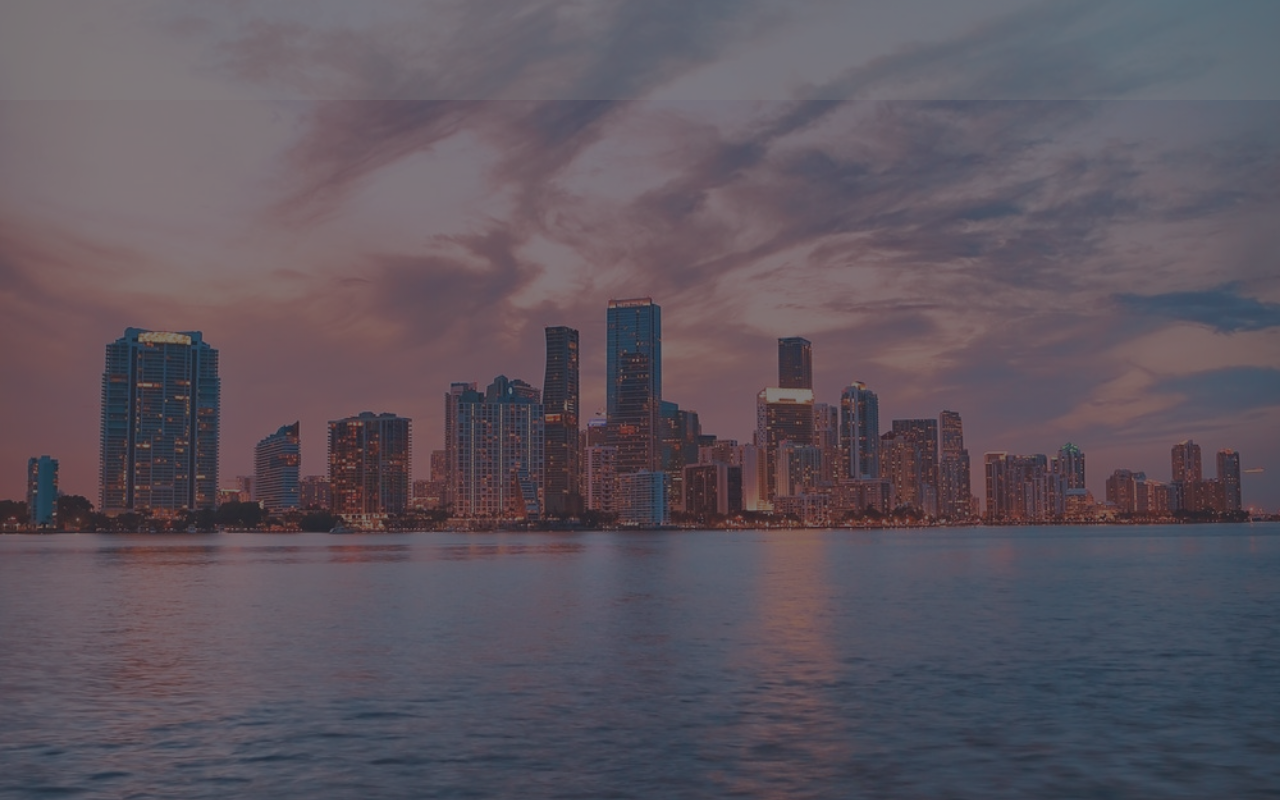
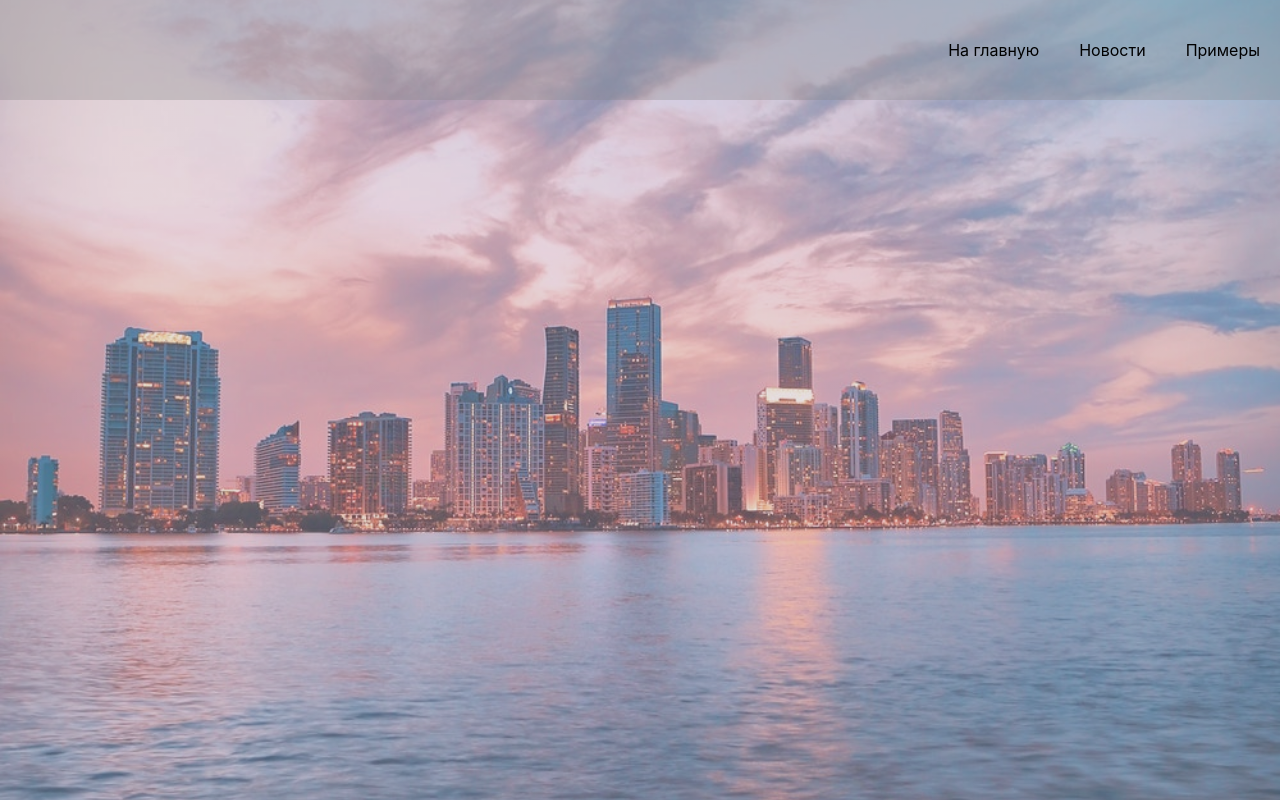
Before and after one commit to Tonneltromb/react-project-template, a React (Create React App) app: page / in a window 1280 px wide. Built offline with nearby package versions, Linux system fonts and the light colour scheme.

Commit message:
реализовал компонент выпадающего списка с анимацией каждого элемента

```diff
--- a/package.json
+++ b/package.json
@@ -7,7 +7,8 @@
     "react": "^16.8.6",
     "react-dom": "^16.8.6",
     "react-scripts": "2.1.8",
-    "react-transition-group": "^2.9.0"
+    "react-transition-group": "^2.9.0",
+    "reset-css": "^4.0.1"
   },
   "scripts": {
     "start": "react-scripts start",
--- a/src/App.css
+++ b/src/App.css
@@ -1,6 +1,6 @@
 .App {
   background:
-          linear-gradient(rgba(0,0,0,0.5) 100%, transparent),
+          linear-gradient(rgba(255,255,255,0.2) 100%, transparent),
           url("./images/background-image-1.jpeg") center / cover no-repeat border-box,
           grey;
   /*background-image: url('./images/background-image-1.jpeg');*/
@@ -16,17 +16,17 @@
 }
 
 /*скрываем скроллбар с сохранением скроллинга*/
-/*.App::-webkit-scrollbar {*/
-/*  display: none;*/
+.App::-webkit-scrollbar {
+  display: none;
+}
+
+/*.App__background {*/
+/*  background: url("images/background-image.jpg") center no-repeat;*/
+/*  background-size: cover;*/
+/*  position: fixed;*/
+/*  top: 0;*/
+/*  left: 0;*/
+/*  width: 100%;*/
+/*  height: 100%;*/
+/*  z-index: -1;*/
 /*}*/
-
-.App__background {
-  background: url("images/background-image.jpg") center no-repeat;
-  background-size: cover;
-  position: fixed;
-  top: 0;
-  left: 0;
-  width: 100%;
-  height: 100%;
-  z-index: -1;
-}
--- a/src/components/Header/Header.css
+++ b/src/components/Header/Header.css
@@ -17,20 +17,19 @@
 
 
 .show-nav-menu-button {
-    animation: showMenu 0.5s ease-out forwards;
+    animation: showMenu 0.1s ease-out forwards;
 }
 
 .hide-nav-menu-button {
-    animation: hideMenu 0.5s ease-out forwards;
+    animation: hideMenu 0.1s ease-out forwards;
 }
 
-
 .show-expand-menu-button {
-    animation: showMenu 0.5s ease-out forwards;
+    animation: showMenu 0.1s ease-out forwards;
 }
 
 .hide-expand-menu-button {
-    animation: hideMenu 0.5s ease-out forwards;
+    animation: hideMenu 0.1s ease-out forwards;
 }
 
 .Header-collapse svg:hover {
--- a/src/components/NavMenu/NavItem/NavItem.css
+++ b/src/components/NavMenu/NavItem/NavItem.css
@@ -0,0 +1,37 @@
+.NavItem {
+    padding: 0 20px;
+    display: flex;
+    align-items: center;
+    cursor: pointer;
+    position: relative;
+}
+
+.NavItem:hover {
+    background-color: rgba(128, 128, 128, 0.3);
+    transform: scaleX(1.1);
+}
+
+.NavItem__dropMenu {
+    width: 100%;
+    display: flex;
+    flex-direction: column;
+    position: absolute;
+    background: transparent;
+}
+
+.bottom-strategy {
+    top: 100%;
+    right: 0;
+}
+
+.left-strategy {
+    top: 0;
+    left: -100%;
+}
+
+.DropMenuNavItem {
+    position: relative;
+    width: 100%;
+    background: rgba(255, 255, 255, 0.3);
+    padding: 10px;
+}
--- a/src/components/NavMenu/NavItem/NavItem.js
+++ b/src/components/NavMenu/NavItem/NavItem.js
@@ -1,18 +1,76 @@
-import React from 'react';
+import React, {useState} from 'react';
 import PropTypes from 'prop-types';
 
 import './NavItem.css'
+import CSSTransition from "react-transition-group/CSSTransition";
+
+export const DropStrategy = {top: 1, bottom: 'bottom', left: 'left', right: 4};
 
 const NavItem = (props) => {
+    const [onHover, setOnHover] = useState(false);
+    const [onMenuEntered, setOnMenuEntered] = useState(false);
     return (
-        <div className='NavItem'>
+        <div className={props.itemClass}
+             onMouseOver={() => setOnHover(true)}
+             onMouseLeave={() => setOnMenuEntered(false)}
+        >
+            {props.title}
+            {props.dropMenuItems && props.dropMenuItems.length
+                ? (
+                    <CSSTransition
+                        mountOnEnter
+                        unmountOnExit
+                        in={onHover}
+                        timeout={100}
+                        onEntered={() => setOnMenuEntered(true)}
+                        classNames={{
+                            enterActive: 'show-expand-menu-button',
+                            exitActive: 'hide-expand-menu-button'
+                        }}>
+                        <div className={`NavItem__dropMenu ${props.dropStrategy}-strategy`}>
+                            {props.dropMenuItems.map((item) => {
+                                return (
+                                    <CSSTransition
+                                        mountOnEnter
+                                        unmountOnExit
+                                        in={onMenuEntered}
+                                        timeout={100}
+                                        onExited={() => setOnHover(false)}
+                                        classNames={{
+                                            enterActive: 'show-expand-menu-button',
+                                            exitActive: 'hide-expand-menu-button'
+                                        }}>
+                                        <NavItem
+                                            itemClass={props.dropMenuItemClass}
+                                            title={item.title}
+                                            dropMenuItemClass={props.dropMenuItemClass}
+                                            dropStrategy={DropStrategy.left}
+                                            dropMenuItems={item.dropMenuItems}/>
+                                    </CSSTransition>
+                                );
+                            })}
 
+                        </div>
+                    </CSSTransition>
+                )
+                : null
+            }
         </div>
     );
 };
 
 NavItem.propTypes = {
-    dropdownItems: PropTypes.array
+    itemClass: PropTypes.string,
+    dropMenuItemClass: PropTypes.string,
+    title: PropTypes.string,
+    navigateTo: PropTypes.string,
+    dropMenuItems: PropTypes.array,
+    dropStrategy: PropTypes.string
+};
+NavItem.defaultProps = {
+    itemClass: 'NavItem',
+    dropMenuItemClass: 'DropMenuNavItem'
 };
 
+
 export default NavItem;
--- a/src/components/NavMenu/NavMenu.css
+++ b/src/components/NavMenu/NavMenu.css
@@ -0,0 +1,6 @@
+.NavMenu {
+    width: 100%;
+    height: 100%;
+    display: flex;
+    justify-content: flex-end;
+}
--- a/src/components/NavMenu/NavMenu.js
+++ b/src/components/NavMenu/NavMenu.js
@@ -2,19 +2,62 @@ import React from 'react';
 import PropTypes from 'prop-types';
 
 import './NavMenu.css'
-import NavItem from "./NavItem/NavItem";
+import NavItem, {DropStrategy} from "./NavItem/NavItem";
 
 const NavMenu = (props) => {
+    const dropMenuItems = [
+        {
+            title: '1',
+            navigateTo: '/1',
+            dropMenuItems: [
+                {
+                    title: '3',
+                    navigateTo: '/3'
+                },
+                {
+                    title: '4',
+                    navigateTo: '/4'
+                },
+                {
+                    title: '5',
+                    navigateTo: '/5'
+                }
+            ]
+        },
+        {
+            title: '2',
+            navigateTo: '/2',
+            dropMenuItems: [
+                {
+                    title: '3',
+                    navigateTo: '/3'
+                },
+                {
+                    title: '4',
+                    navigateTo: '/4'
+                }
+            ]
+        }
+    ];
     return (
         <div className='NavMenu'>
-            <NavItem title='На главную' navigateTo='/' />
-            <NavItem title='Новости' navigateTo='/news' />
+            <NavItem
+                title='На главную'
+                navigateTo='/'/>
+            <NavItem
+                title='Новости'
+                navigateTo='/news'/>
+            <NavItem
+                title='Примеры'
+                navigateTo='/examples'
+                dropMenuItems={dropMenuItems}
+                dropStrategy={DropStrategy.bottom}/>
         </div>
     );
 };
 
 NavMenu.propTypes = {
-
+    items: PropTypes.array
 };
 
 export default NavMenu;
--- a/src/index.css
+++ b/src/index.css
@@ -8,9 +8,11 @@ body {
   -moz-osx-font-smoothing: grayscale;
 }
 
-div, p, button, span, h1, h2, h3, h4 {
+div, p, button, span, h1, h2, h3, h4, ul ,li {
+  margin: 0;
+  padding: 0;
   box-sizing: border-box;
-  overflow: hidden;
+  /*overflow: hidden;*/
 }
 
 code {
--- a/src/index.js
+++ b/src/index.js
@@ -1,6 +1,7 @@
 import React from 'react';
 import ReactDOM from 'react-dom';
 import 'normalize.css';
+// import 'reset-css';
 import './index.css';
 import App from './App';
 
```
Also changed, not shown: 1 other file (tests, documents, lock files or other folders).
